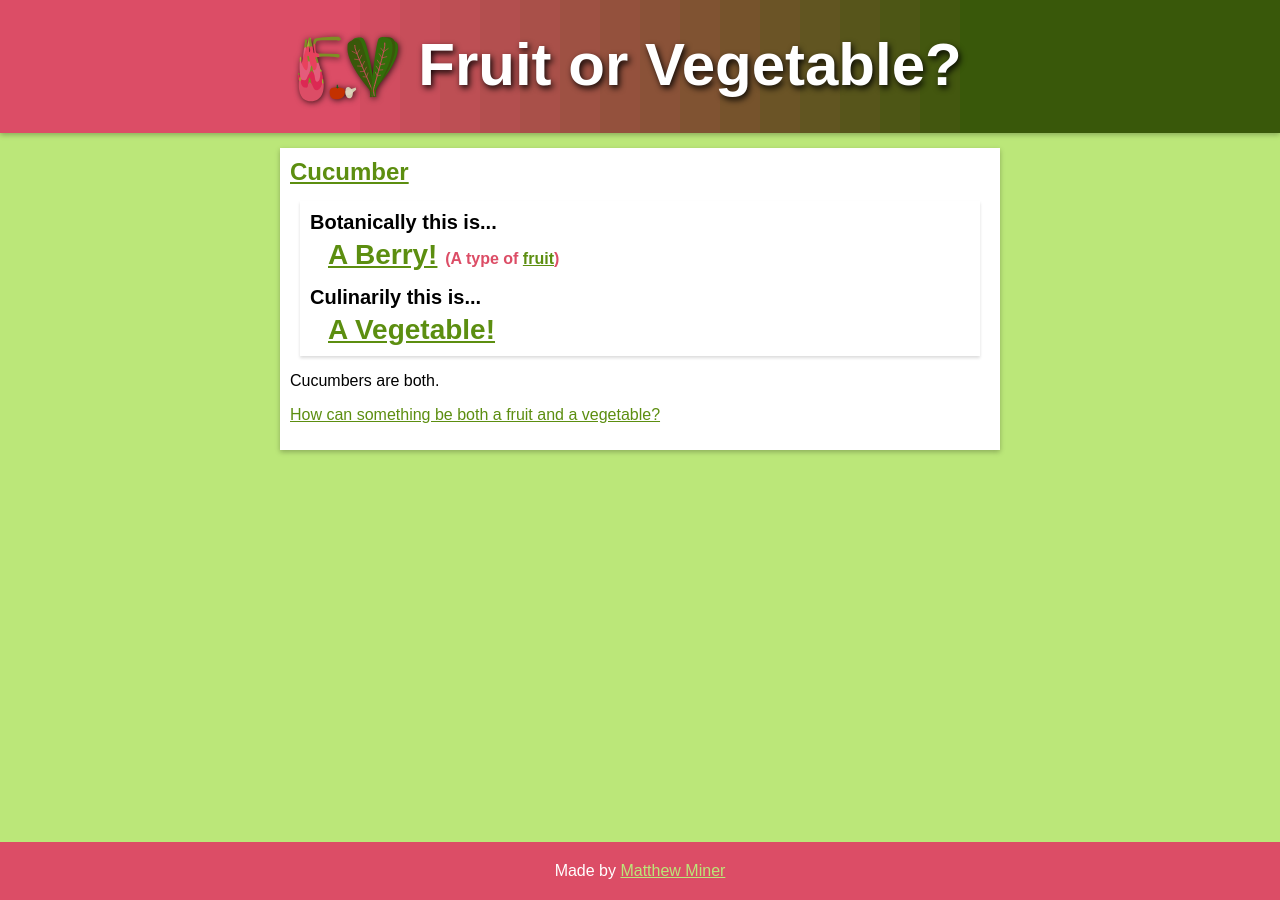
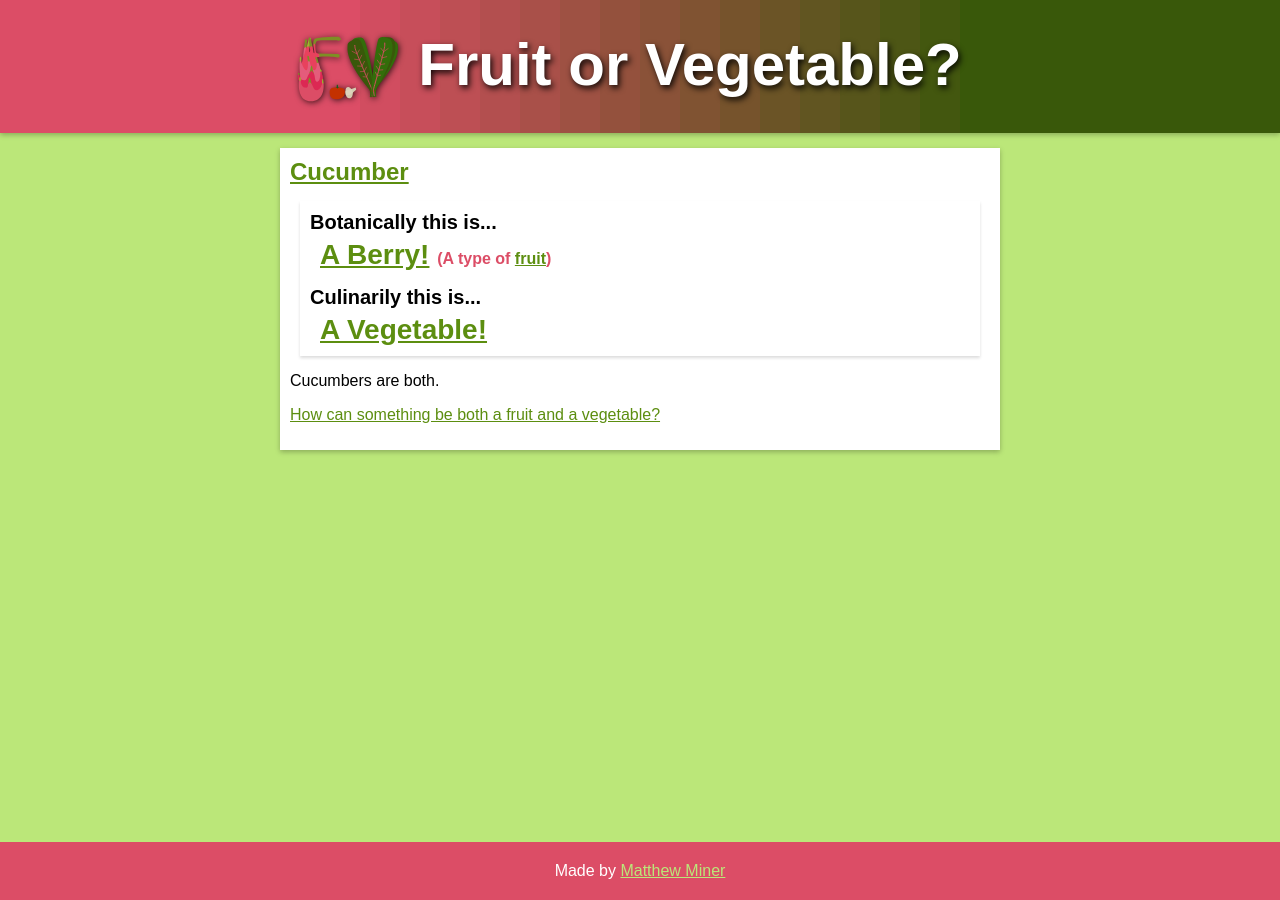
Before and after one commit to mminer237/fruitorvegetable, a Jekyll site: the page built from _items/cucumber.html, in a window 1280 px wide. Built offline with Jekyll 4.4.1, drawn with Linux system fonts in a browser that asks for light colours.

Commit message:
Reduced answer indention

```diff
--- a/css/style.scss
+++ b/css/style.scss
@@ -104,7 +104,7 @@ li:not(:last-child) {
 	.answer {
 		font-size: 28px;
 		margin-top: 5px;
-		margin-left: 18px;
+		margin-left: 10px;
 		.answer-parent {
 			font-size: 16px;
 		}
```
